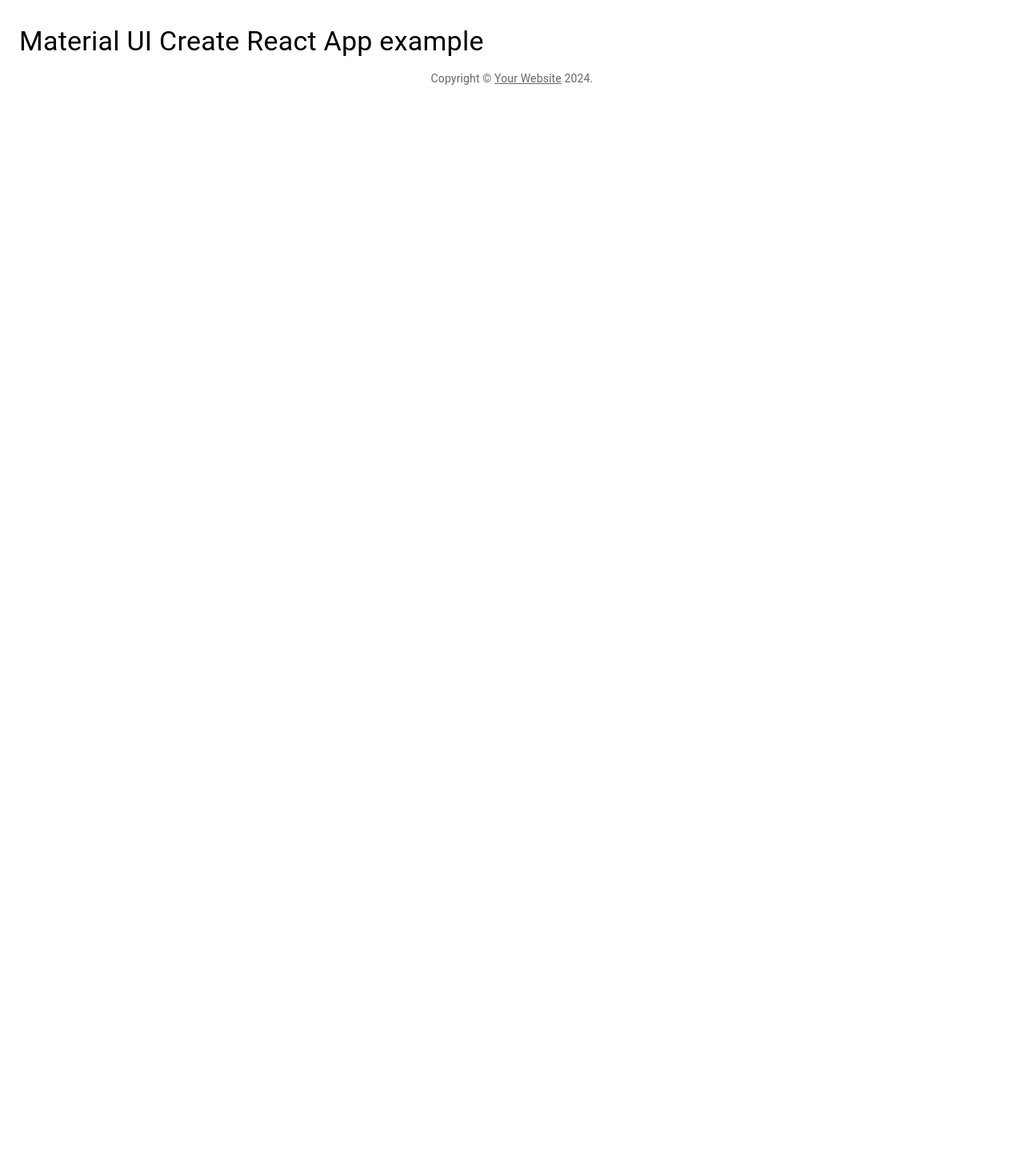
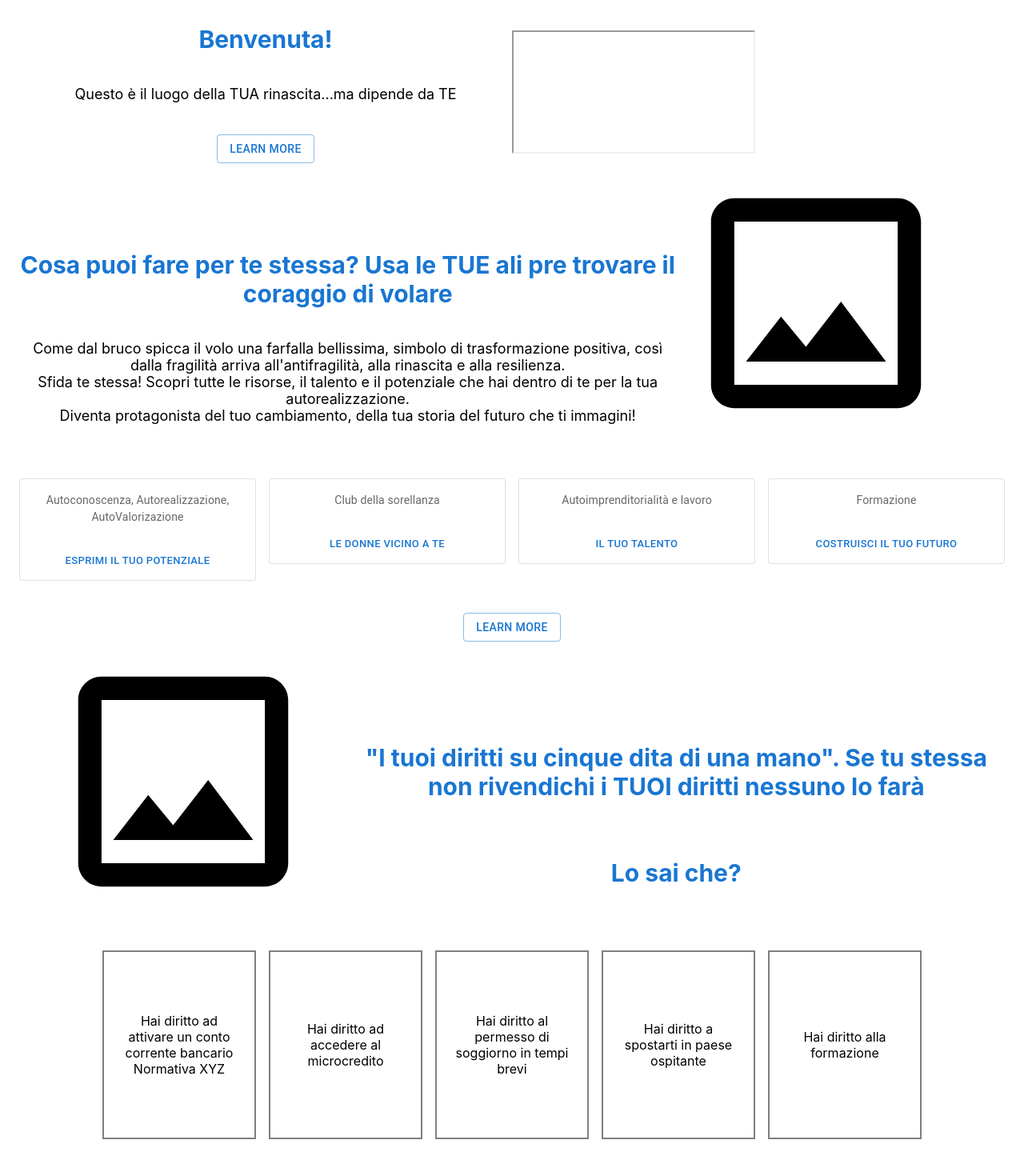
Before and after one commit to frastag/sistech-frontend, a React (Create React App) app: page / in a window 1280 px wide. Shown: the part 220-1690 px from the top of the page at 80% size. Before the commit the page ends 800 px from the top, so only its background shows below. Built offline with nearby package versions, Linux system fonts and the light colour scheme.

Commit message:
homepage skeleton

```diff
--- a/public/index.html
+++ b/public/index.html
@@ -24,7 +24,7 @@
       work correctly both with client-side routing and a non-root public URL.
       Learn how to configure a non-root public URL by running `npm run build`.
     -->
-    <title>React App</title>
+    <title>Blue Batterfly</title>
   </head>
   <body>
     <noscript>You need to enable JavaScript to run this app.</noscript>
--- a/src/App.js
+++ b/src/App.js
@@ -2,30 +2,64 @@
 import Container from '@mui/material/Container';
 import Typography from '@mui/material/Typography';
 import Link from '@mui/material/Link';
-import Toolbar from '@mui/material/Toolbar';
 import Button from '@mui/material/Button';
-import IconButton from '@mui/material/IconButton';
-import CircleIcon from '@mui/icons-material/Circle';
-import { Padding, WidthFull } from '@mui/icons-material';
 import Grid from '@mui/material/Grid';
-import AppBar from '@mui/material/AppBar';
-import Menu from '@mui/material/Menu';
-import MenuIcon from '@mui/icons-material/Menu';
-import Avatar from '@mui/material/Avatar';
-import Tooltip from '@mui/material/Tooltip';
-import MenuItem from '@mui/material/MenuItem';
-import AdbIcon from '@mui/icons-material/Adb';
 import Header from './Header';
-import { Box, ThemeProvider } from '@mui/system';
+import { Box } from '@mui/system';
+import Card from '@mui/material/Card';
+import CardContent from '@mui/material/CardContent';
+import CardActions from '@mui/material/CardActions';
+import { ImageOutlined } from '@mui/icons-material';
 
 
+function CustomCard({ content, action }) {
+  return (
+    <React.Fragment>
+      <Card variant="outlined" align='center'>
+        <CardContent>
+          <Typography sx={{ fontSize: 14 }} color="text.secondary" align='center' gutterBottom>
+            {content}
+          </Typography>
+        </CardContent>
+        <CardActions>
+          <Grid container alignItems='center' justifyContent='center'>
+            <Grid item><Button size="small">{action}</Button></Grid>
+          </Grid>
+        </CardActions>
+      </Card>
+    </React.Fragment>
+  );
+}
+
+function CustomBox({ content }) {
+  return (
+    <React.Fragment>
+      <Grid item xs={2} sx={{
+        textAlign: 'center',
+        paddingTop: 5
+      }}>
+        <Box
+          height={200}
+          my={4}
+          display="flex"
+          alignItems="center"
+          gap={4}
+          p={2}
+          sx={{ border: '2px solid grey' }}
+        >
+          {content}
+        </Box>
+      </Grid>
+    </React.Fragment>
+  )
+}
 
 function Footer() {
   return (
     <Typography variant="body2" color="text.secondary" align="center">
       {'Copyright © '}
       <Link color="inherit" href="https://mui.com/">
-        Your Website
+        Blue Batterfly
       </Link>{' '}
       {new Date().getFullYear()}
       {'.'}
@@ -37,14 +71,14 @@
   return (
     <Box
       sx={{
-      width:1,
+        width: 1,
         height: 150,
         bgcolor: '#5b5b5b',
         textAlign: 'center',
       }}>
       <Box
         sx={{
-          width:1,
+          width: 1,
           bgcolor: '#5b5b5b',
           textAlign: 'center',
           fontWeight: 'bold',
@@ -54,7 +88,7 @@
       >Our Mission</Box>
       <Box
         sx={{
-          width:1,
+          width: 1,
           bgcolor: 'gray',
           textAlign: 'center',
           fontSize: 18,
@@ -71,11 +105,102 @@
       <Header></Header>
       <OurMission></OurMission>
       <Box sx={{ my: 4 }}>
-        <Typography variant="h4" component="h1" sx={{ mb: 2 }}>
-          Material UI Create React App example
-        </Typography>
+        <Grid container alignItems='center' justifyContent='center'>
+          <Grid item xs={6}>
+            <Box sx={{
+              width: 1,
+              textAlign: 'center',
+              fontSize: 30,
+              fontWeight: 'bold',
+              color: '#1976D2'
+            }}>Benvenuta!</Box>
+            <Box sx={{
+              width: 1,
+              textAlign: 'center',
+              fontSize: 18,
+              paddingTop: 5
+            }}>Questo è il luogo della TUA rinascita...ma dipende da TE</Box>
+            <Box sx={{
+              width: 1,
+              textAlign: 'center',
+              fontSize: 18,
+              paddingTop: 5
+            }}><Button variant="outlined">Learn More</Button></Box>
+          </Grid>
+          <Grid item xs={6}>
+            <iframe>https://youtube.com/shorts/vMauMq4CEkA?si=sFh-AhcDbXKWds7w</iframe>
+          </Grid>
+          <Grid item xs={8} sx={{ paddingTop: 10 }}><Box sx={{
+            width: 1,
+            textAlign: 'center',
+            fontSize: 30,
+            fontWeight: 'bold',
+            color: '#1976D2'
+          }}>Cosa puoi fare per te stessa? Usa le TUE ali pre trovare il coraggio di volare</Box>
+            <Box sx={{
+              width: 1,
+              textAlign: 'center',
+              fontSize: 18,
+              paddingTop: 5
+            }}>Come dal bruco spicca il volo una farfalla bellissima, simbolo di trasformazione positiva, così dalla fragilità arriva all'antifragilità, alla rinascita e alla resilienza. <br></br>
+              Sfida te stessa! Scopri tutte le risorse, il talento e il potenziale che hai dentro di te per la tua autorealizzazione. <br></br>
+              Diventa protagonista del tuo cambiamento, della tua storia del futuro che ti immagini!</Box>
+          </Grid>
+          <Grid item xs={4}><ImageOutlined sx={{ fontSize: 350 }} /></Grid>
+          <Grid item xs={12} sx={{ minWidth: 275 }}>
+            <Grid container spacing={2} sx={{
+              paddingTop: 5
+            }}>
+              <Grid item xs={3}>
+                <CustomCard content="Autoconoscenza, Autorealizzazione, AutoValorizazione" action="Esprimi il tuo potenziale"></CustomCard>
+              </Grid>
+              <Grid item xs={3}>
+                <CustomCard content="Club della sorellanza" action="Le donne vicino a te"></CustomCard>
+              </Grid>
+              <Grid item xs={3}>
+                <CustomCard content="Autoimprenditorialità e lavoro" action="Il tuo talento"></CustomCard>
+              </Grid>
+              <Grid item xs={3}>
+                <CustomCard content="Formazione" action="Costruisci il tuo futuro"></CustomCard>
+              </Grid>
+            </Grid>
+          </Grid>
+          <Grid item xs={12} sx={{
+            textAlign: 'center',
+            paddingTop: 5
+          }}>
+            <Button variant="outlined">Learn More</Button>
+          </Grid>
+
+          <Grid item xs={4}><Box sx={{
+            width: 1,
+            textAlign: 'center'
+          }}><ImageOutlined sx={{ fontSize: 350 }} /></Box></Grid>
+          <Grid item xs={8} sx={{ paddingTop: 10 }}><Box sx={{
+            width: 1,
+            textAlign: 'center',
+            fontSize: 30,
+            fontWeight: 'bold',
+            color: '#1976D2'
+          }}>"I tuoi diritti su cinque dita di una mano". Se tu stessa non rivendichi i TUOI diritti nessuno lo farà
+            <br /><br /><br />Lo sai che?</Box>
+          </Grid>
+
+          <Grid container spacing={2}>
+            <Grid item xs={1}></Grid>
+            <CustomBox content="Hai diritto ad attivare un conto corrente bancario Normativa XYZ"></CustomBox>
+            <CustomBox content="Hai diritto ad accedere al microcredito"></CustomBox>
+            <CustomBox content="Hai diritto al permesso di soggiorno in tempi brevi"></CustomBox>
+            <CustomBox content="Hai diritto a spostarti in paese ospitante"></CustomBox>
+            <CustomBox content="Hai diritto alla formazione"></CustomBox>
+            <Grid item xs={1}></Grid>
+          </Grid>
+
+
+        </Grid>
+      </Box>
+
       <Footer />
-      </Box>
     </Container>
   );
 }
--- a/src/Header.js
+++ b/src/Header.js
@@ -11,7 +11,7 @@
 import MenuItem from '@mui/material/MenuItem';
 import AdbIcon from '@mui/icons-material/Adb';
 
-const pages = ['Home', 'What We Offer', 'Partnership', 'Contact Us'];
+const pages = ['Home', 'What We Offer', 'Partnership'];
 
 const Header = () => {
   const [anchorElNav, setAnchorElNav] = React.useState(null);
@@ -110,7 +110,7 @@
           >
             Support Foundation
           </Typography>
-          <Box sx={{ flexGrow: 1, display: { xs: 'none', md: 'flex' }, justifyContent: 'flex-end'  }}>
+          <Box sx={{ flexGrow: 1, display: { xs: 'none', md: 'flex' }, justifyContent: 'flex-end' }}>
             {pages.map((page) => (
               <Button
                 key={page}
@@ -121,6 +121,9 @@
               </Button>
             ))}
           </Box>
+          <Box sx={{ flexGrow: 1, display: { xs: 'none', md: 'flex' }, justifyContent: 'flex-end' }}>
+            <Button variant="contained">Contact Us</Button>
+          </Box>
         </Toolbar>
       </Container>
     </AppBar>
```
Lines whose indentation alone changed are shown as unchanged.
